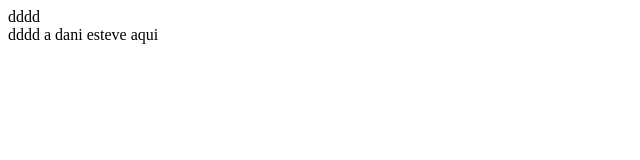
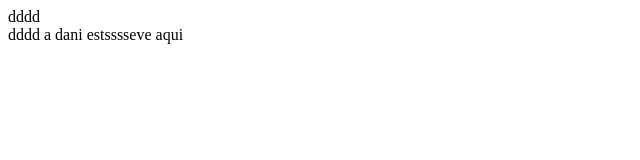
Before and after one commit to alexandraAraujo24/testederepositorio, a plain HTML site: page index.html in a window 1280 px wide. Shown: the full height of the page, 0-640 px from the left. Drawn offline with Linux system fonts and the light colour scheme.

Commit message:
commit inicial teste da dani

```diff
--- a/index.html
+++ b/index.html
@@ -7,7 +7,7 @@
     <title>Document</title>
 </head>
 <article>dddd</article> <!-- Para os posts -->
-<form>dddd a dani esteve aqui</form> <!-- Para o formulário/newsletter -->
+<form>dddd a dani estsssseve aqui</form> <!-- Para o formulário/newsletter -->
 <body>
 
 </html>
```
